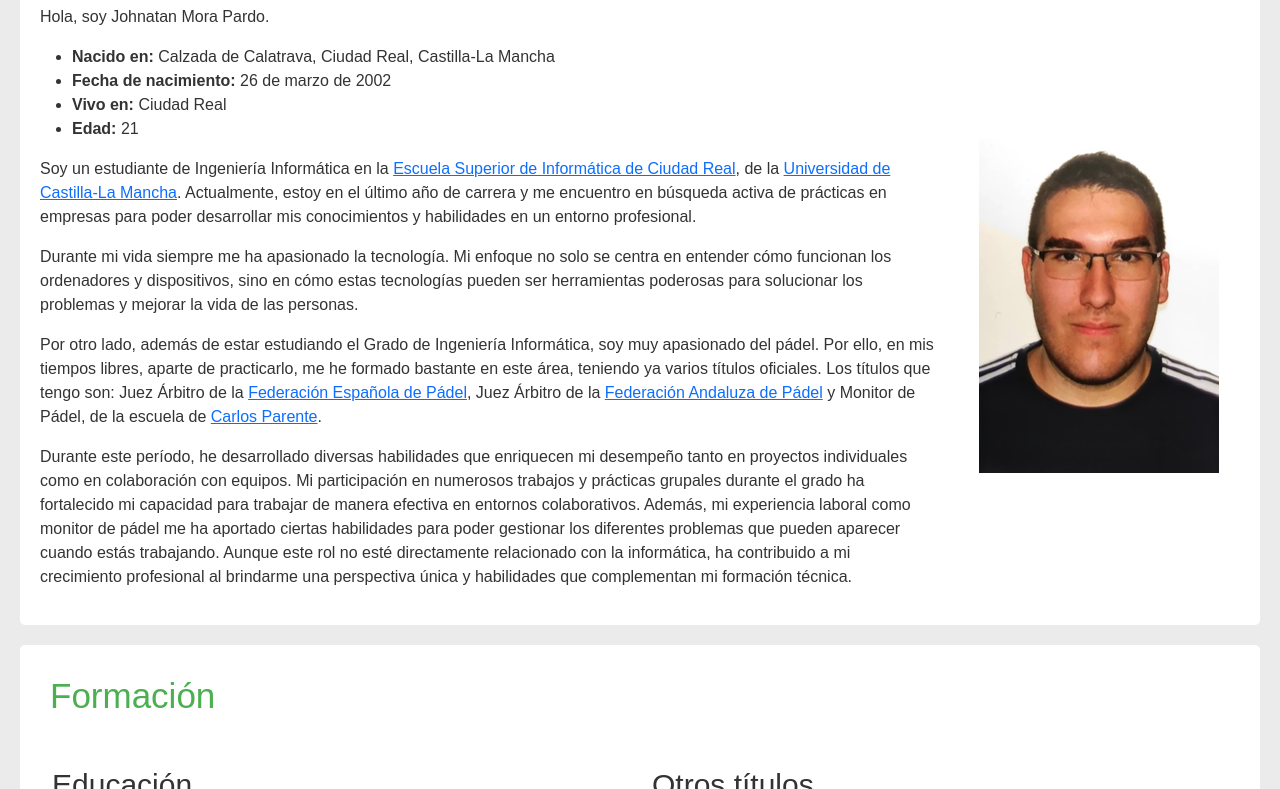
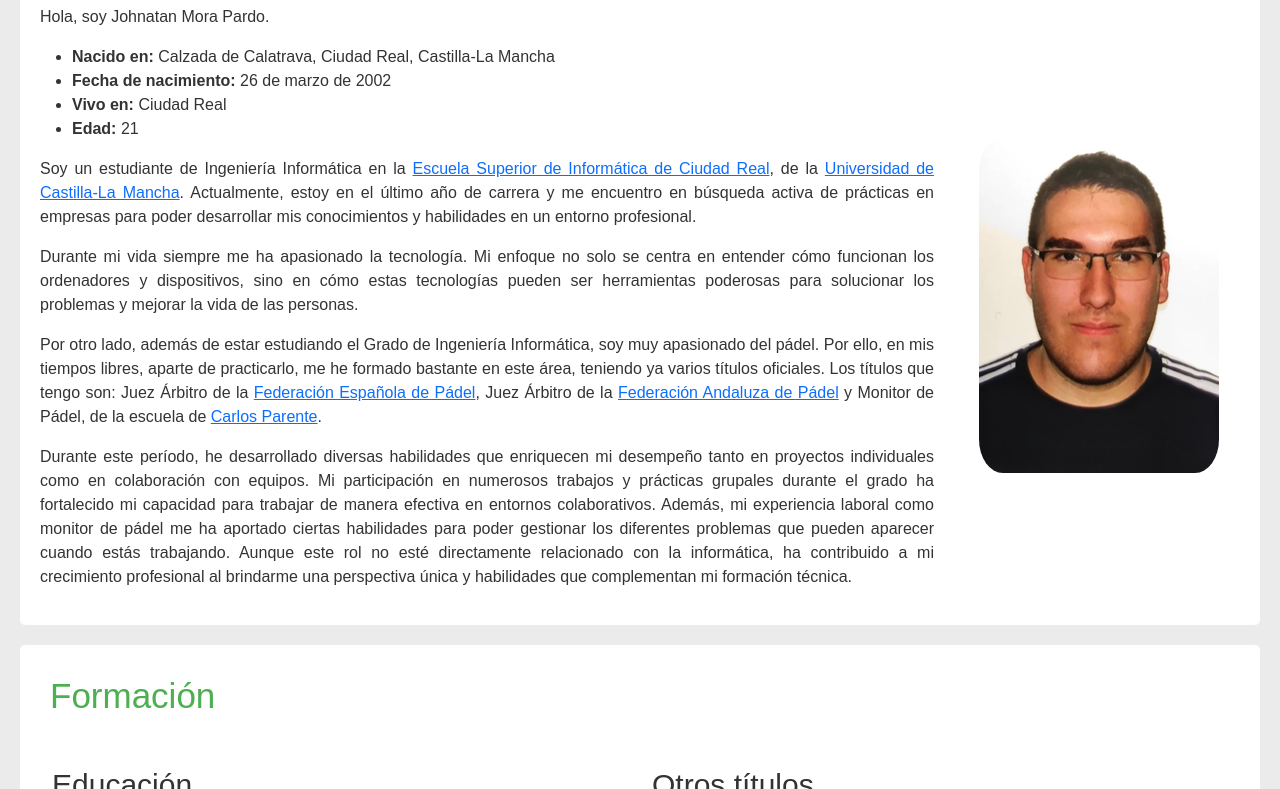
Before and after one commit to JohnatanMora/JohnatanMora.github.io, a plain HTML site: page index.html in a window 1280 px wide. Shown: the part 615-1404 px from the top of the page. Drawn offline with nearby package versions, Linux system fonts and the light colour scheme; a script that the page names is missing.

Commit message:
Pequeño retoque custom

```diff
--- a/css/custom.css
+++ b/css/custom.css
@@ -88,11 +88,11 @@ footer {
     padding: 20px;
 }
 
-#sobremi p{
+#sobre-mi p{
     text-align: justify;
 }
 
-#sobremi img{
+#sobre-mi img{
     border-radius: 10%;
 }
 
```
